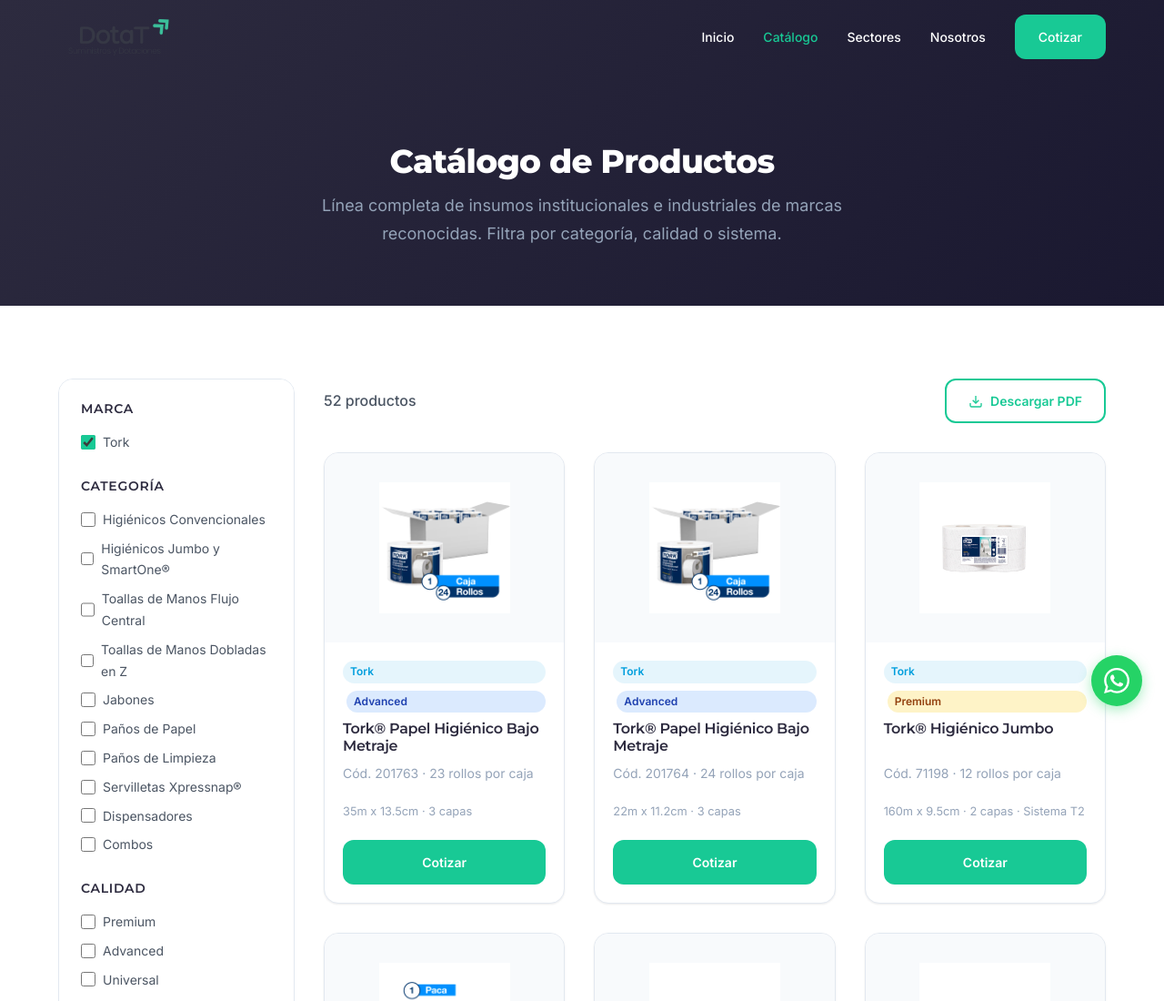
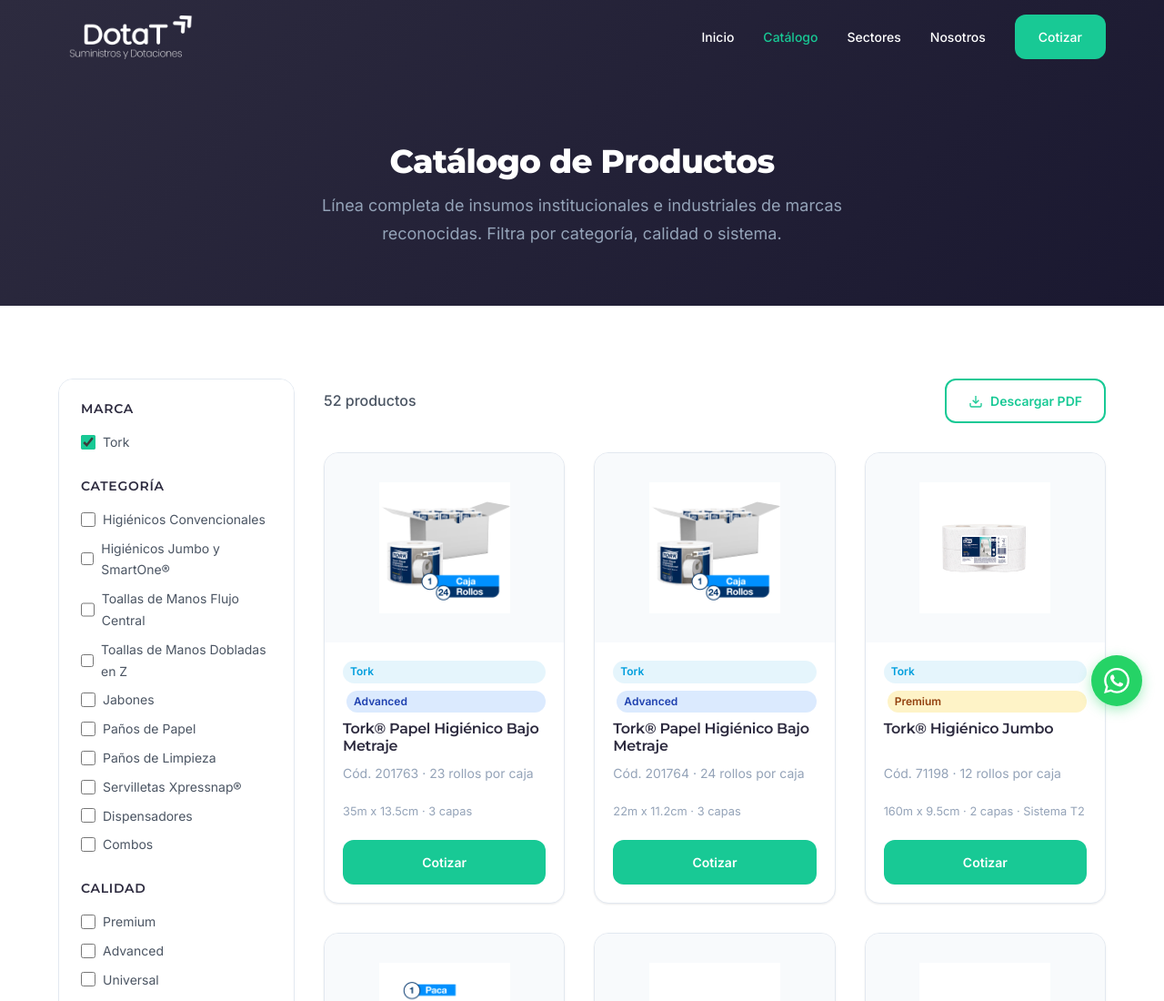
Before and after one commit to SerchFGA/DotaT_Web, a plain HTML site: page catalogo.html in a window 1280 px wide. Shown: the top 1100 px of the page at 91% size. Drawn offline with Linux system fonts and the light colour scheme.

Commit message:
fix: switch navbar logo to white variant (L-02) for visibility on dark background
- All 5 pages now use L-02 white logo in navbar (was L-01 dark, invisible)
- Increased navbar logo height from 40px to 48px for better presence

```diff
--- a/catalogo.html
+++ b/catalogo.html
@@ -33,7 +33,7 @@
     <!-- NAVBAR -->
     <nav class="navbar navbar--scrolled" role="navigation" aria-label="Navegación principal">
         <div class="container navbar__inner">
-            <a href="index.html" class="navbar__logo"><img src="assets/images/logo/L-01_logo_color.png" alt="DotaT"></a>
+            <a href="index.html" class="navbar__logo"><img src="assets/images/logo/L-02_logo_white.png" alt="DotaT"></a>
             <button class="navbar__toggle" aria-label="Abrir menú"
                 aria-expanded="false"><span></span><span></span><span></span></button>
             <ul class="navbar__links">
--- a/css/styles.css
+++ b/css/styles.css
@@ -329,7 +329,7 @@
 }
 
 .navbar__logo img {
-  height: 40px;
+  height: 48px;
   width: auto;
 }
 
```
Also changed, not shown: contacto.html (+1 -1 lines), index.html (+1 -1 lines), nosotros.html (+1 -1 lines), sectores.html (+1 -1 lines).
